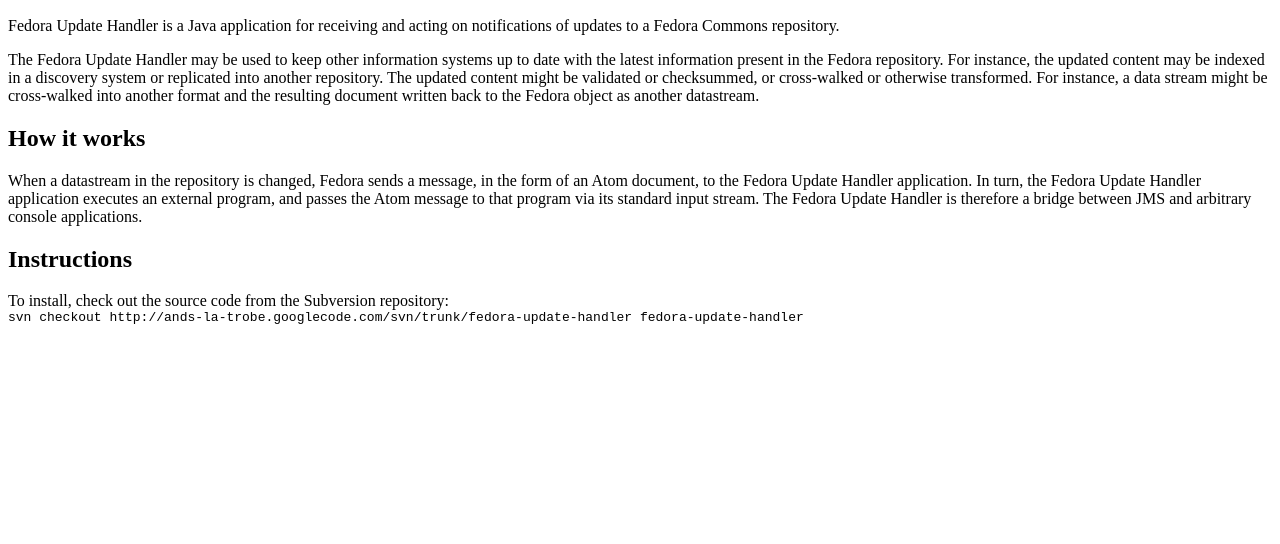
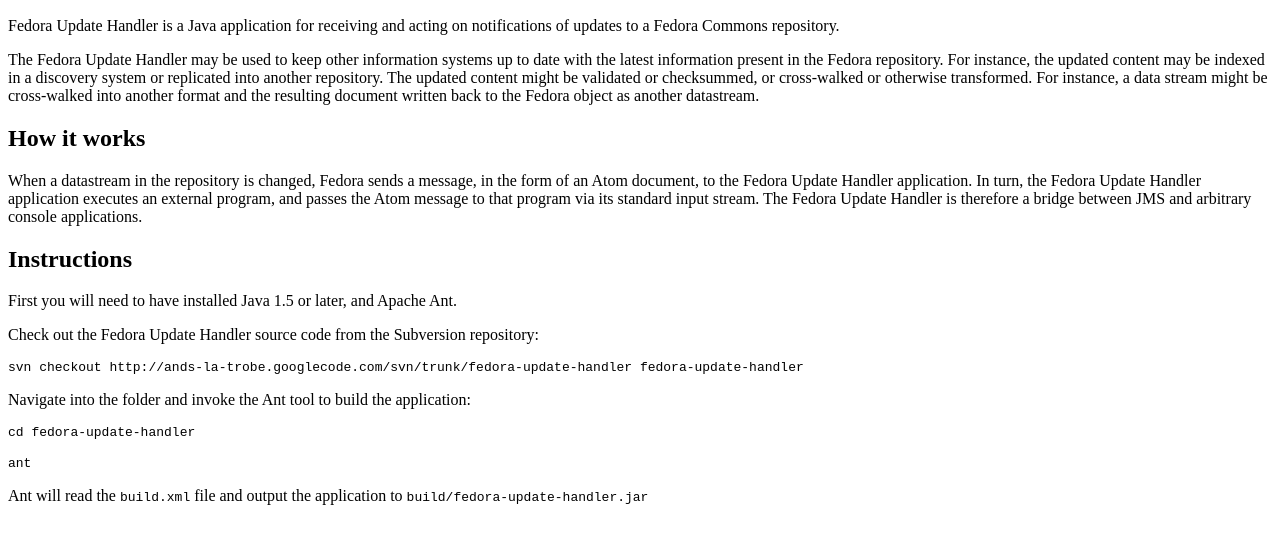
Before and after one commit to Conal-Tuohy/ands-la-trobe, a plain HTML site: page fedora-update-handler/index.html in a window 1280 px wide. Shown: the part 110-654 px from the top of the page. Drawn offline with Linux system fonts and the light colour scheme.

Commit message:
updated docs

```diff
--- a/fedora-update-handler/index.html
+++ b/fedora-update-handler/index.html
@@ -11,8 +11,12 @@
 		<h2>How it works</h2>
 		<p>When a datastream in the repository is changed, Fedora sends a message, in the form of an Atom document, to the Fedora Update Handler application. In turn, the Fedora Update Handler application executes an external program, and passes the Atom message to that program via its standard input stream. The Fedora Update Handler is therefore a bridge between JMS and arbitrary console applications.</p>
 		<h2>Instructions</h2>
-		<p>To install, check out the source code from the Subversion repository:<br/>
-			<code>svn checkout http://ands-la-trobe.googlecode.com/svn/trunk/fedora-update-handler fedora-update-handler</code>
-		</p>
+		<p>First you will need to have installed Java 1.5 or later, and Apache Ant. </p>
+		<p>Check out the Fedora Update Handler source code from the Subversion repository:</p>
+		<p><kbd>svn checkout http://ands-la-trobe.googlecode.com/svn/trunk/fedora-update-handler fedora-update-handler</kbd></p>
+		<p>Navigate into the folder and invoke the Ant tool to build the application:</p>
+		<p><kbd>cd fedora-update-handler</kbd></p>
+		<p><kbd>ant</kbd></p>
+		<p>Ant will read the <code>build.xml</code> file and output the application to <code>build/fedora-update-handler.jar</code></p>
 	</body>
 </html>
```
